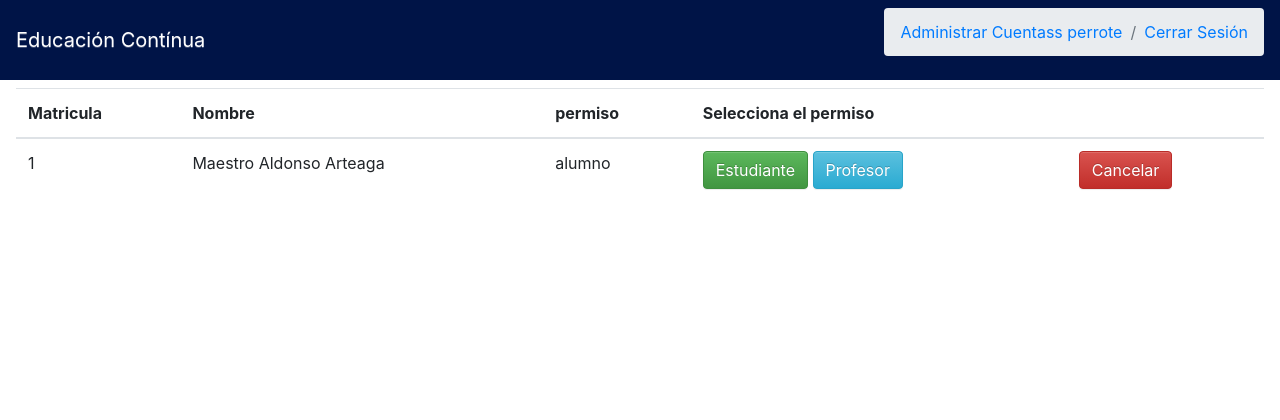
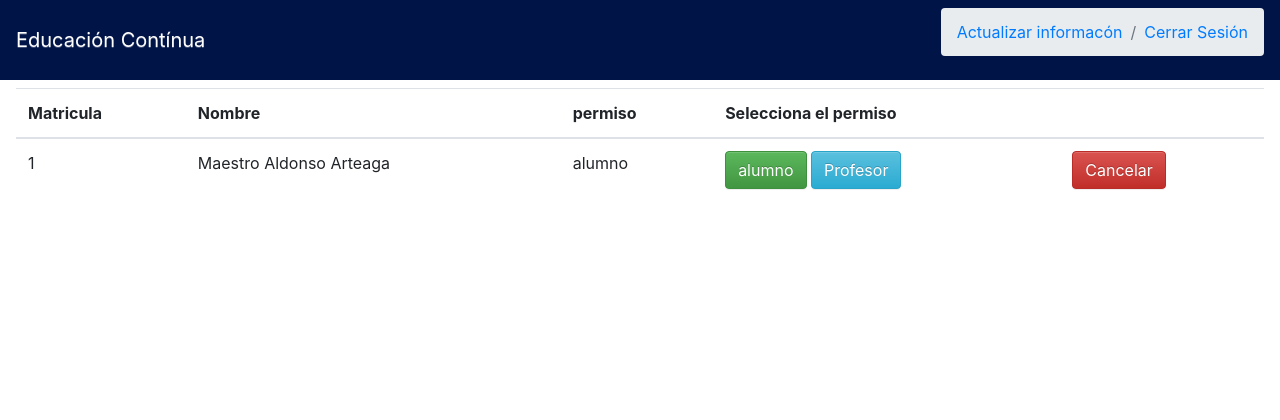
Before and after one commit to CR-MX/PDEC, a Django app: page /educuaz/editar_permisos/33 in a window 1280 px wide. Shown: the top 420 px of the page. Run offline with Django 3.2, Linux system fonts and the light colour scheme; a user stored in the database is signed in; data comes from the database, SQL or seed files in the repository; some libraries are stand-ins or nearby versions.

Commit message:
cambios finales clase negocios

```diff
--- a/usuarios/templates/base_us.html
+++ b/usuarios/templates/base_us.html
@@ -29,7 +29,7 @@
         <li>
           <nav aria-label="breadcrumb">
             <ol class="breadcrumb">
-              <li class="breadcrumb-item"><a href=" ">Administrar Cuentass perrote</a></li>
+              <li class="breadcrumb-item"><a href=" ">Actualizar informacón</a></li>
               <li class="breadcrumb-item"><a href="{% url 'eduacionapp:logout' %}?next={% url 'eduacionapp:login' %}">Cerrar Sesión</a></li>
             </ol>
           </nav>
--- a/usuarios/templates/editar_permisos.html
+++ b/usuarios/templates/editar_permisos.html
@@ -23,7 +23,7 @@
                 <td>{{usua.groups.last}}</td>
                 <td>
                     <form  method="post" class="order-form">
-                <input class="btn btn-success" type="submit" value="Estudiante" name="_estudiante" href="{% url 'eduacionapp:home' %}">
+                <input class="btn btn-success" type="submit" value="alumno" name="_estudiante" href="{% url 'eduacionapp:home' %}">
                 <input class="btn btn-info" type="submit" value="Profesor" href="{% url 'eduacionapp:home' %}">
                 {% csrf_token %}
                 </form>
--- a/usuarios/templates/home.html
+++ b/usuarios/templates/home.html
@@ -19,7 +19,6 @@ Login
             <th>Matricula</th>
             <th>Nombre(s)</th>
             <th>Apellido(s)</th>
-            <th>Permiso</th>
             <th>Correo</th>
             <th>Rol</th>
             <th>Acciones</th>
@@ -33,7 +32,6 @@ Login
                 <td>{{item.username}}</td>
                 <td>{{item.first_name}}</td>
                 <td>{{item.last_name}}</td>
-                <td>{{item.groups.last}}</td>
                 <td>{{item.email}}</td>
 
                 <td>
--- a/usuarios/views.py
+++ b/usuarios/views.py
@@ -58,7 +58,8 @@ def elimina_usuario(request, id):
     usua = User.objects.get(id=id)
     if request.method == "POST":
         usua.delete()
-        return redirect('/')
+        return redirect('eduacionapp:home')
+
     context = {'usua': usua}
     return render(request, 'delete.html', context)
 
```
Also changed, not shown: usuarios/templates/eventos.html (added).
